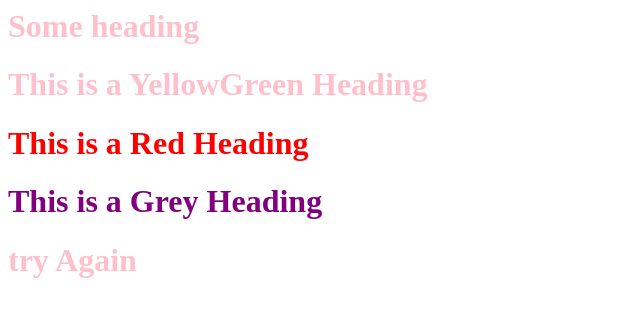
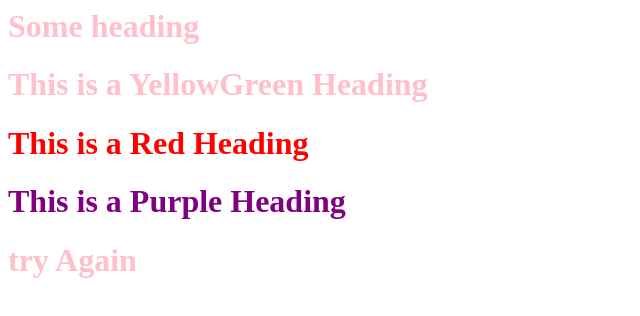
Before and after one commit to hggsgkl/prova, a plain HTML site: page index.html in a window 1280 px wide. Shown: the whole page, without its empty margins (0-640 px from the left). Drawn offline with Linux system fonts and the light colour scheme.

Commit message:
modified this is a purple heading

```diff
--- a/index.html
+++ b/index.html
@@ -27,7 +27,7 @@
 
 <h1>This is a Red Heading</h1>
 
-<h1 style="color:purple;">This is a Grey Heading</h1>
+<h1 style="color:purple;">This is a Purple Heading</h1>
 
 
 <h1 class="yg">try Again</h1>
```
